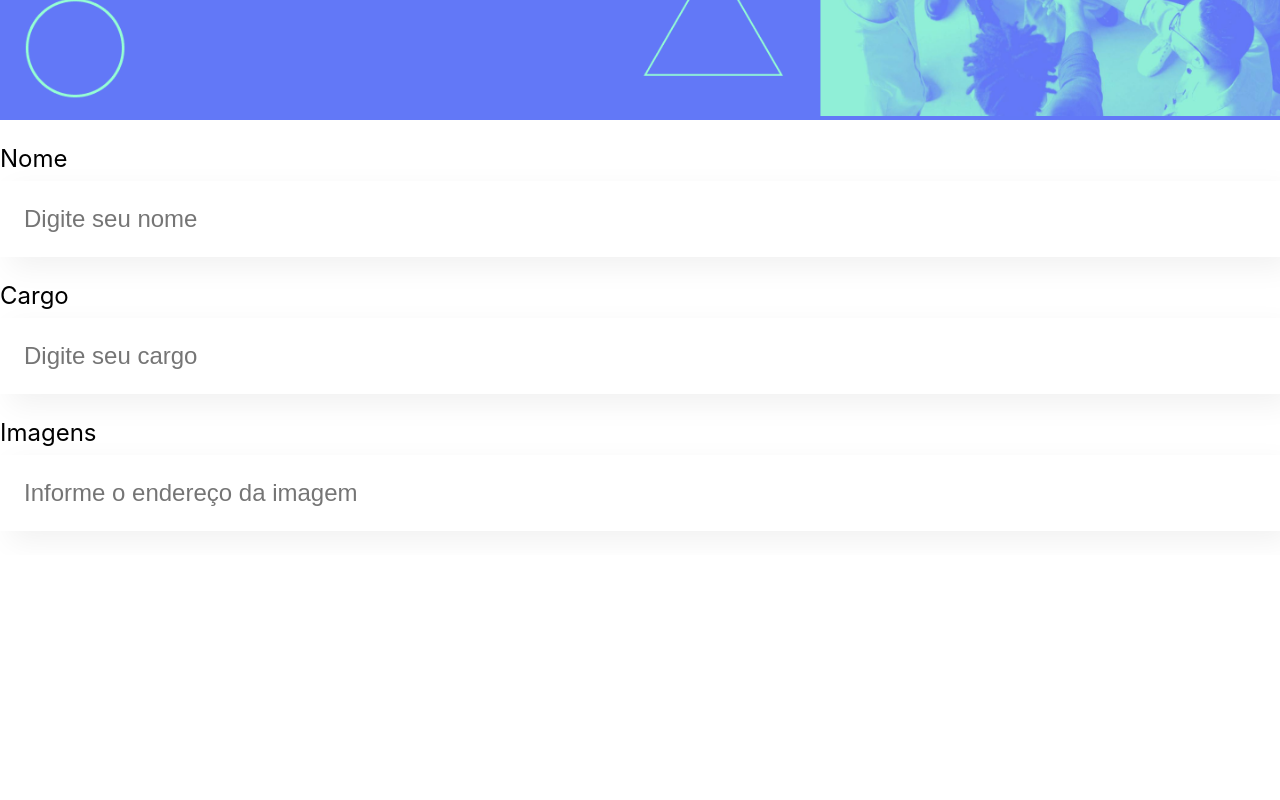
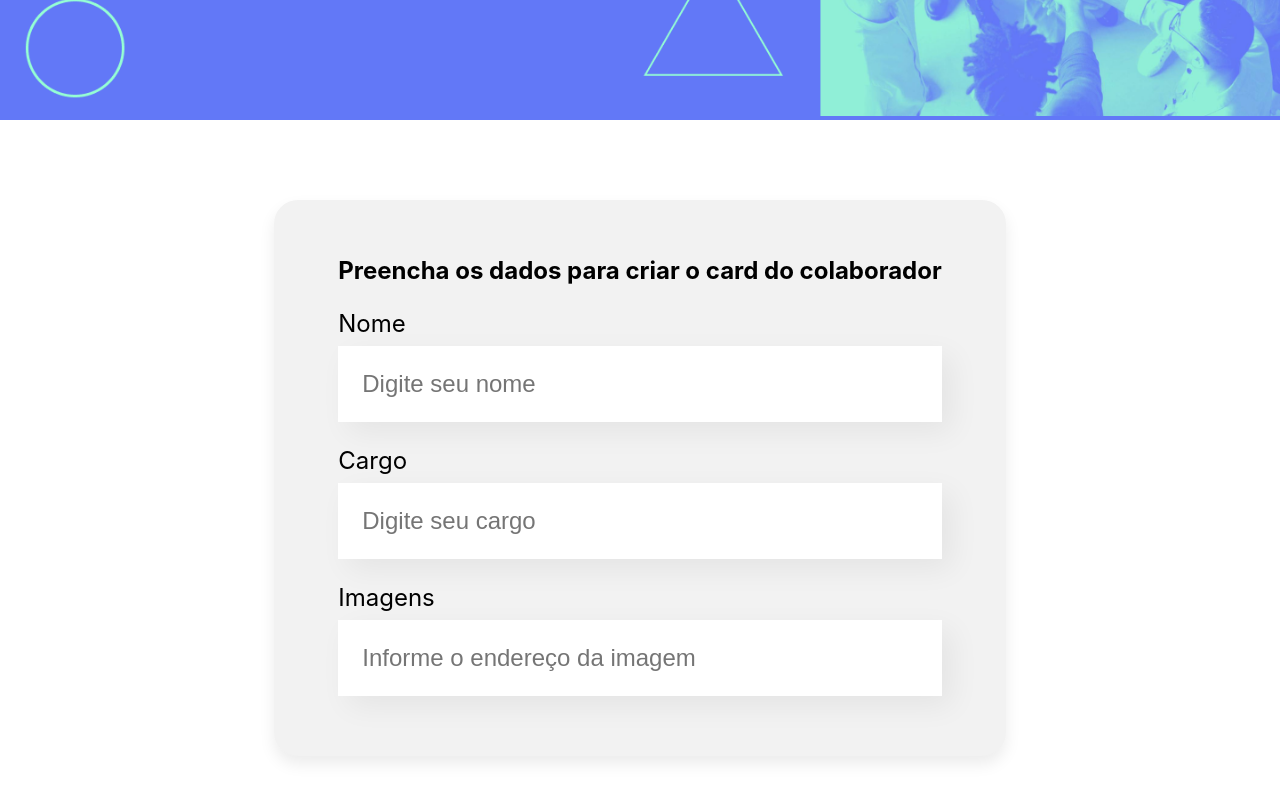
Before and after one commit to natali-schers/projeto_organo, a React (Create React App) app: page / in a window 1280 px wide. Shown: the part 378-1178 px from the top of the page. Before the commit the page ends 933 px from the top, so only its background shows below. Built offline with nearby package versions, Linux system fonts and the light colour scheme.

Commit message:
[04/05] Criando componente para formulário da Home

```diff
--- a/src/App.js
+++ b/src/App.js
@@ -1,13 +1,11 @@
 import Banner from './components/Banner';
-import InputText from './components/InputText';
+import Form from './components/Form';
 
 function App() {
   return (
     <div className="App">
       <Banner/>
-      <InputText label="Nome" placeholder="Digite seu nome"/>
-      <InputText label="Cargo" placeholder="Digite seu cargo"/>
-      <InputText label="Imagens" placeholder="Informe o endereço da imagem"/>
+      <Form/>
     </div>
   );
 }
--- /dev/null
+++ b/src/components/Form/index.js
@@ -0,0 +1,17 @@
+import './style.css';
+import InputText from '../InputText';
+
+const Form = () => {
+    return (
+        <section className='form'>
+            <form>
+                <h2>Preencha os dados para criar o card do colaborador</h2>
+                <InputText label="Nome" placeholder="Digite seu nome" />
+                <InputText label="Cargo" placeholder="Digite seu cargo" />
+                <InputText label="Imagens" placeholder="Informe o endereço da imagem" />
+            </form>
+        </section>
+    )
+}
+
+export default Form;
--- /dev/null
+++ b/src/components/Form/style.css
@@ -0,0 +1,13 @@
+.form {
+    display: flex;
+    justify-content: center;
+    margin: 80px;
+
+    form {
+        max-width: 80%;
+        background-color: #F2F2F2;
+        padding: 36px 64px;
+        border-radius: 24px;
+        box-shadow: 0px 8px 16px rgba(0, 0, 0, 0.08);
+    }
+}
```
